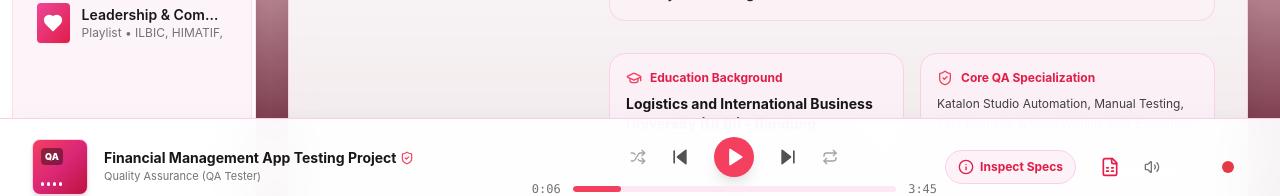
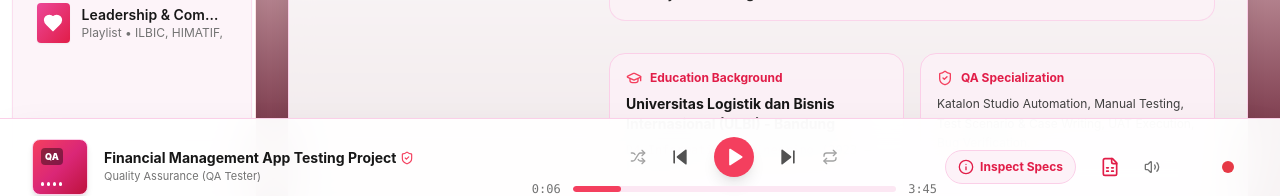
Before and after one commit to nesyasal/my_portofolio, a Next.js app: page / in a window 1280 px wide. Shown: the part 586-782 px from the top of the page. Built offline with nearby package versions, Linux system fonts and the light colour scheme.

Commit message:
Fixing typos

```diff
--- a/src/components/AboutSection.tsx
+++ b/src/components/AboutSection.tsx
@@ -80,7 +80,7 @@ export const AboutSection: React.FC = () => {
             <div className="bg-pink-50/80 p-4 rounded-2xl border border-pink-200 flex flex-col gap-2">
               <div className="flex items-center gap-2 text-rose-600 font-bold text-xs">
                 <ShieldCheck className="w-4 h-4 text-rose-500" />
-                <span>Core QA Specialization</span>
+                <span> QA Specialization</span>
               </div>
               <p className="text-xs text-neutral-700 leading-relaxed">
                 Katalon Studio Automation, Manual Testing, Test Scenario & Case Writing, UAT Execution, Bug Verification.
--- a/src/components/CertificationsSection.tsx
+++ b/src/components/CertificationsSection.tsx
@@ -29,7 +29,7 @@ export const CertificationsSection: React.FC = () => {
       <div className="flex items-center justify-between">
         <div className="flex items-center gap-3">
           <div className="w-3 h-8 bg-rose-400 rounded-full" />
-          <h2 className="text-2xl md:text-3xl font-black tracking-tight text-white drop-shadow">Certifications & Accreditations</h2>
+          <h2 className="text-2xl md:text-3xl font-black tracking-tight text-white drop-shadow">Certifications</h2>
           <span className="text-xs bg-white/20 text-white px-2.5 py-1 rounded-full font-mono backdrop-blur-sm">
             {CERTIFICATIONS.length} Verified Proofs
           </span>
--- a/src/data/cvData.ts
+++ b/src/data/cvData.ts
@@ -49,7 +49,7 @@ export const PERSONAL_INFO = {
   phone: "085694749240",
   github: "https://github.com/nesyasal",
   linkedin: "https://linkedin.com/in/nesyasalmaramadhani",
-  university: "Logistics and International Business University (ULBI) - Bandung",
+  university: "Universitas Logistik dan Bisnis Internasional (ULBI) - Bandung",
   major: "D4 Informatics Engineering",
   yearRange: "2023 – Present",
   monthlyListeners: "14,820 Monthly Code Reviewers",
@@ -174,7 +174,7 @@ export const PROJECTS: ProjectItem[] = [
 export const ORGANIZATIONS: OrganizationItem[] = [
   {
     id: "org-1",
-    name: "ILBBEC English Centre (Logistics & Business)",
+    name: "Inetnational Logistic & Business Baccalaurate English Center (ILBBEC)",
     role: "Head of Public Relations",
     period: "2023–2025",
     category: "Leadership & PR",
```
